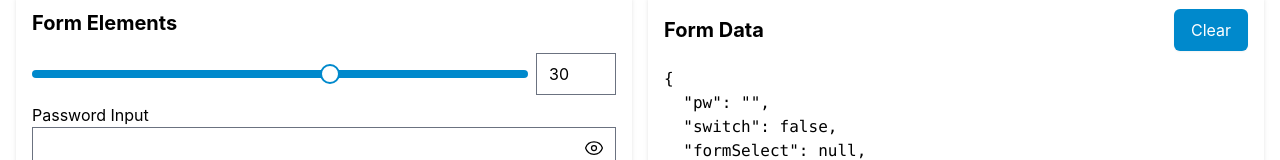
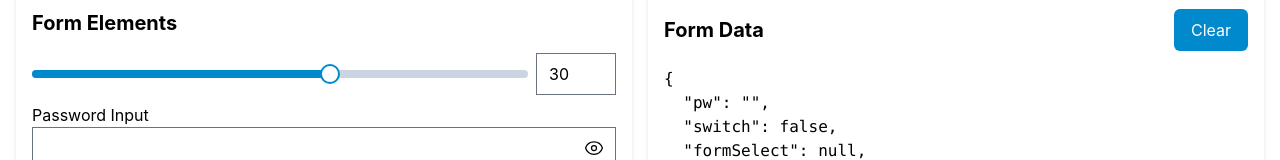
Before and after one commit to Vectrex/vxVue, a Vue app: page / in a window 1280 px wide. Shown: the part 135-295 px from the top of the page. Built offline with nearby package versions, Linux system fonts and the light colour scheme.

Commit message:
WIP: Slider honors touch events

```diff
--- a/src/components/slider.vue
+++ b/src/components/slider.vue
@@ -1,5 +1,6 @@
 <script setup>
-  import { ref } from "vue"
+  import { computed, ref } from "vue"
+  defineOptions({ inheritAttrs: false })
 
   const props = defineProps({
     min: { type: Number, default: 0 },
@@ -12,6 +13,7 @@
   const trackSize = ref( { w: null, h: null })
   const dragging = ref(false)
   const track = ref(null)
+  const boundValue = computed(() => Math.max(Math.min(props.modelValue, props.max), props.min) * 100 / (props.max - props.min))
   const updateModel = v => {
     let newValue = parseFloat(v.toFixed(10))
     newValue = Math.min(props.max, (Math.max(props.min, newValue)))
@@ -41,6 +43,7 @@
       h: track.value.offsetHeight
     }
     e.currentTarget.focus()
+    /* @todo omit when triggered by touch event */
     document.addEventListener('mousemove', drag)
     document.addEventListener('mouseup', dragStop)
   }
@@ -70,13 +73,20 @@
 </script>
 
 <template>
-  <div class="relative w-full h-2 rounded-r-full rounded-l-full bg-vxvue-500" ref="track">
+  <div class="relative w-full h-2 rounded-r-full rounded-l-full bg-slate-300" ref="track">
+    <div class="h-full rounded-r-full rounded-l-full bg-vxvue" :style="{ width: boundValue + '%' }" />
     <div
-        class="absolute w-5 h-5 bg-white rounded-full border-2 transition-colors duration-200 -translate-x-2.5 -translate-y-1.5 focus:ring-4 focus:outline-none border-vxvue hover:bg-vxvue focus:ring-vxvue/50"
+        class="absolute top-0 w-5 h-5 bg-white rounded-full border-2 transition-colors duration-200 -translate-x-2.5 -translate-y-1.5 focus:ring-4 focus:outline-none border-vxvue cursor-grab touch-none hover:bg-vxvue focus:ring-vxvue/50"
         tabindex="0"
-        :style="{ left: (Math.max(Math.min(modelValue, max), min) * 100 / (max - min)) + '%' }"
+        :style="{ left: boundValue + '%' }"
+        :aria-valuemin="min"
+        :aria-valuemax="max"
+        :aria-valuenow="modelValue"
         @mousedown.prevent="dragStart"
         @keydown.prevent="handleKeydown"
+        @touchstart.prevent="dragStart"
+        @touchmove="drag"
+        @touchend="dragStop"
         role="slider"
     />
   </div>
```
